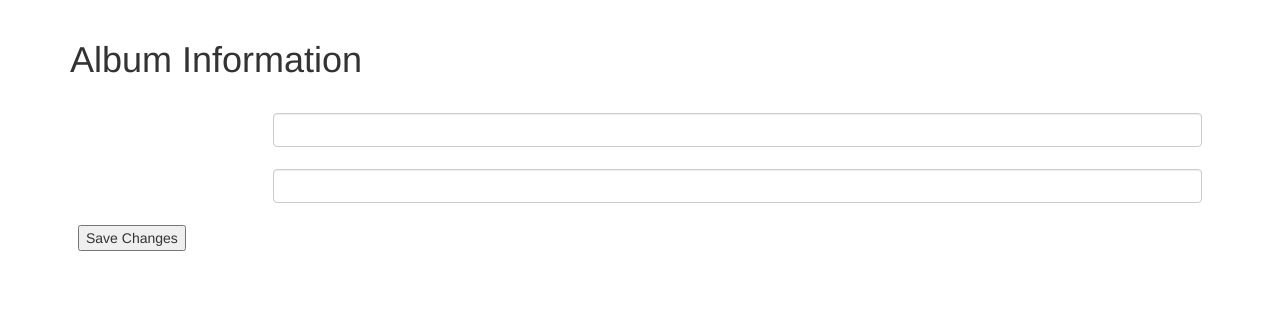
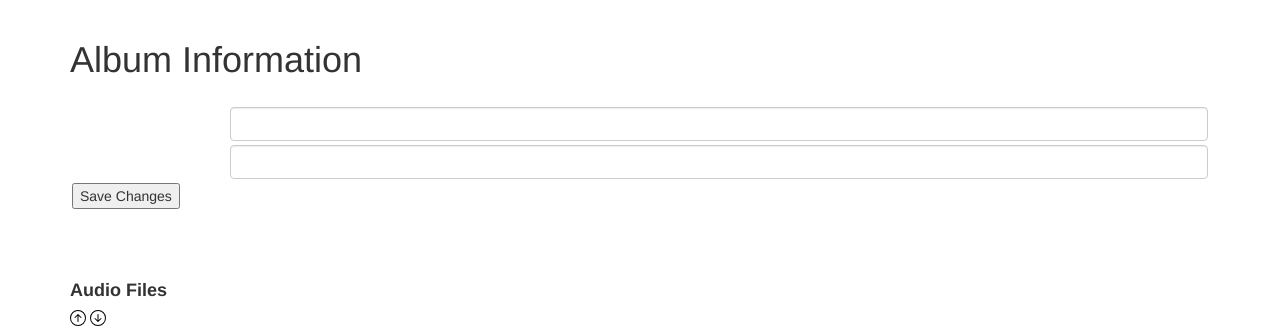
Before and after one commit to jjsutula/phile-tag, a Flask app: template app/templates/files.html in a window 1280 px wide. Shown: the part 52-383 px from the top of the page. Run offline with Flask 2, Linux system fonts and the light colour scheme; the template is opened without the code that fills it: values that come from a table or form of the project are taken from there, others are empty; some libraries are stand-ins or nearby versions.

Commit message:
Tighten up the Album Info form

```diff
--- a/app/templates/base.html
+++ b/app/templates/base.html
@@ -5,7 +5,7 @@
 <style>
   .table.table-borderless tr td, .table.no-border tr th {
     border-width: 0;
-    padding-bottom: 1em;
+    padding: 2px;
   }
   </style>
   {% endblock %}
```
